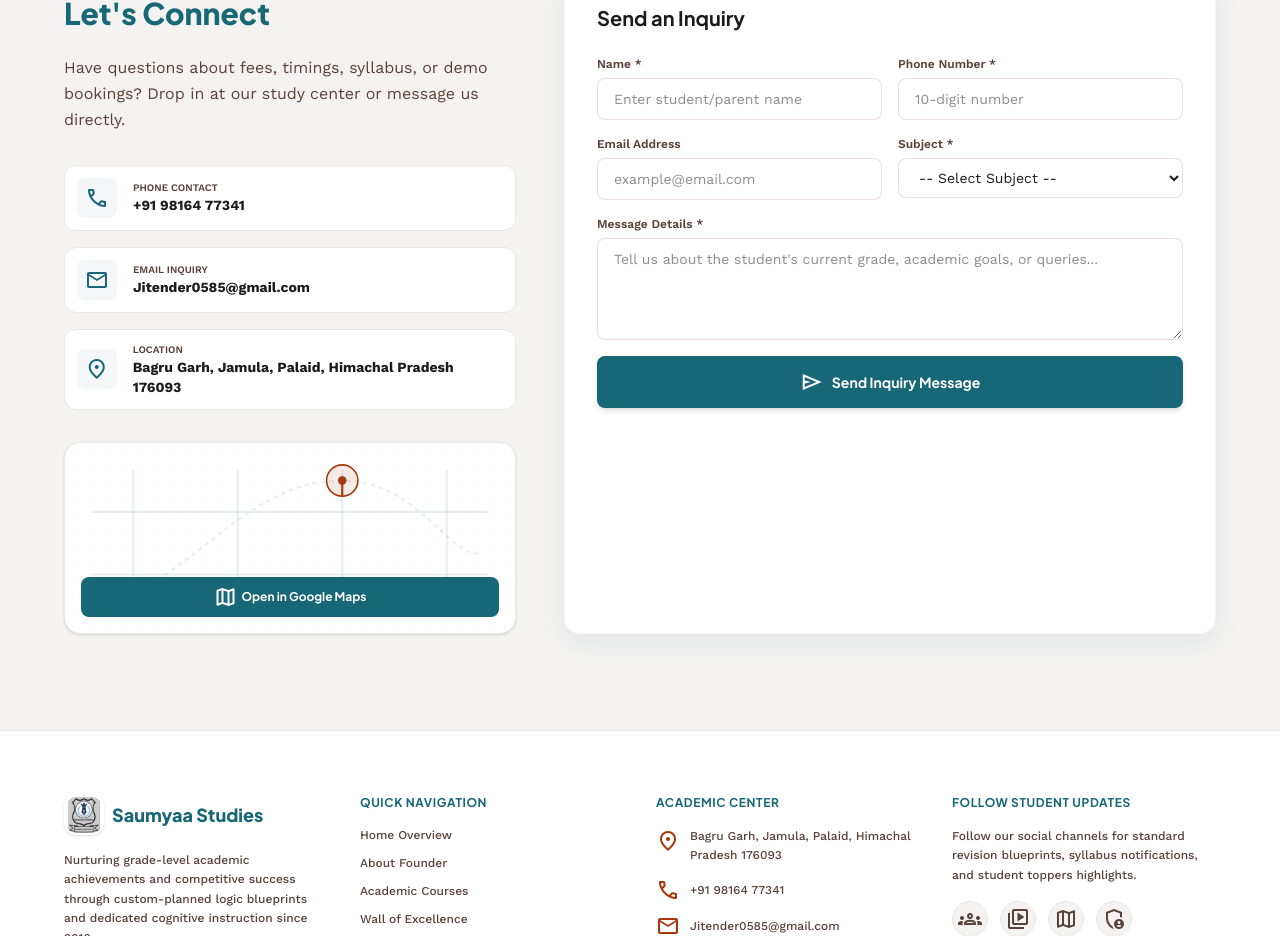
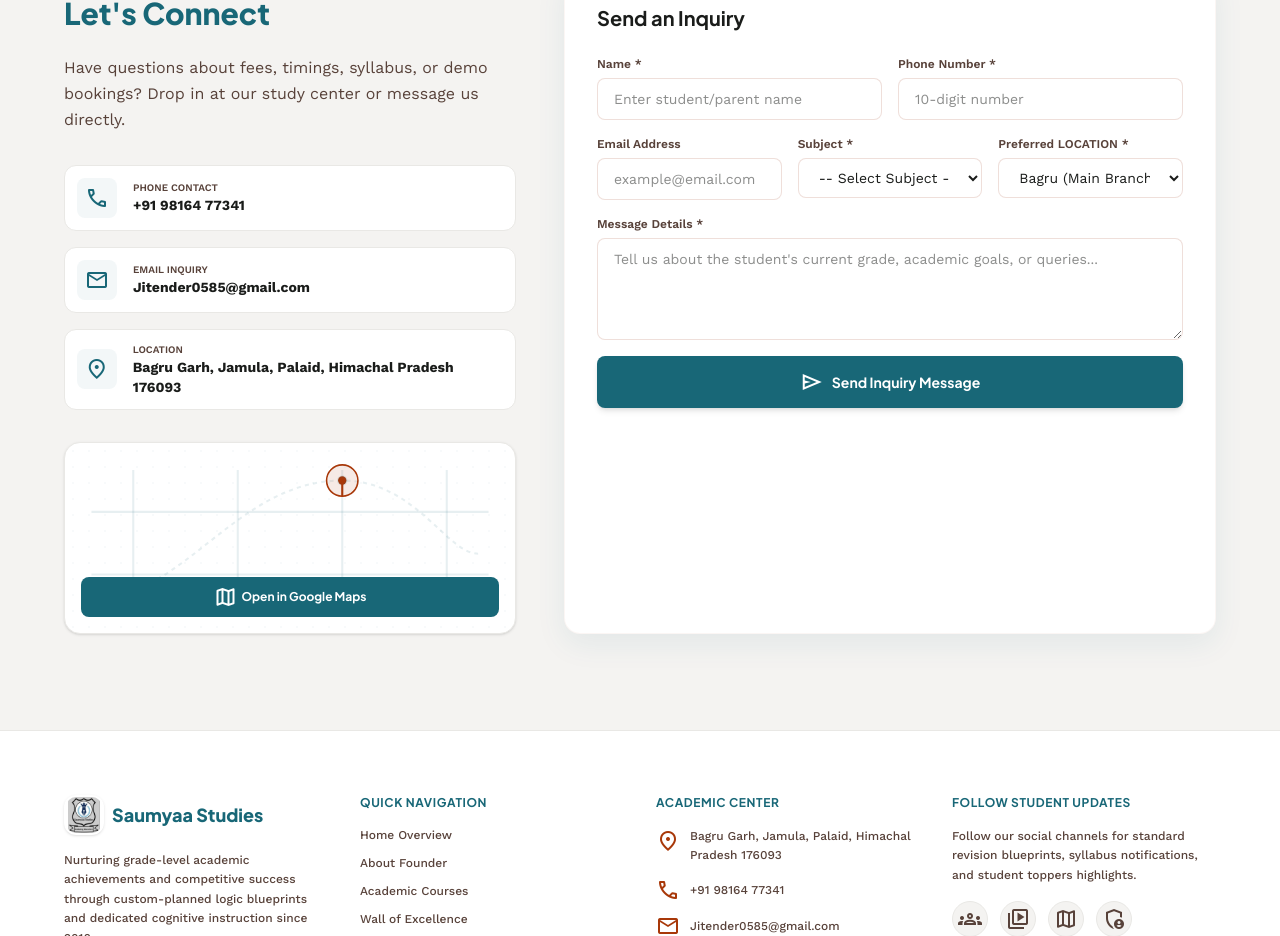
Before and after one commit to anujdhiman18/Samuyaaa, a React (Vite) app: page / in a window 1280 px wide. Shown: the part 7940-8876 px from the top of the page. Built offline with nearby package versions, Linux system fonts and the light colour scheme; no server answers; the database is empty.

Commit message:
feat: add Preferred LOCATION to Send an Inquiry form and update option text to Bagru (Main Branch) and Daroh (Child Branch)

```diff
--- a/src/components/BookingModel.jsx
+++ b/src/components/BookingModel.jsx
@@ -109,14 +109,12 @@ export default function BookingModal({ open, prefilledProgram, onClose }) {
     <div className="fixed inset-0 z-50 flex items-center justify-center" role="dialog" aria-modal="true">
       <div
         onClick={onClose}
-        className={`absolute inset-0 bg-inverse-surface/40 backdrop-blur-sm transition-opacity duration-300 ${
-          animateIn ? 'opacity-100' : 'opacity-0'
+        className={`absolute inset-0 bg-inverse-surface/40 backdrop-blur-sm transition-opacity duration-300 ${animateIn ? 'opacity-100' : 'opacity-0'
           }`}
       />
 
       <div
-        className={`bg-white w-full max-w-lg mx-gutter rounded-2xl overflow-hidden shadow-2xl border border-outline-variant/10 relative transform transition-all duration-300 ease-out z-10 ${
-          animateIn ? 'scale-100 opacity-100' : 'scale-95 opacity-0'
+        className={`bg-white w-full max-w-lg mx-gutter rounded-2xl overflow-hidden shadow-2xl border border-outline-variant/10 relative transform transition-all duration-300 ease-out z-10 ${animateIn ? 'scale-100 opacity-100' : 'scale-95 opacity-0'
           }`}
       >
         <div className="bg-surface-container-low px-6 py-4 border-b border-surface-container flex items-center justify-between">
@@ -193,7 +191,7 @@ export default function BookingModal({ open, prefilledProgram, onClose }) {
               </div>
               <div className="flex flex-col gap-1">
                 <label className="text-[11px] font-semibold text-on-surface-variant" htmlFor="preferred-branch">
-                  Preferred Location *
+                  Preferred LOCATION *
                 </label>
                 <select
                   id="preferred-branch"
@@ -202,8 +200,8 @@ export default function BookingModal({ open, prefilledProgram, onClose }) {
                   onChange={(e) => updateField('branch', e.target.value)}
                   className="w-full px-3 py-2 rounded-lg border border-outline-variant/50 focus:border-secondary focus:ring-1 focus:ring-secondary/30 text-sm font-body bg-white"
                 >
-                  <option value="Bagru">Bagru (Main Location)</option>
-                  <option value="Daroh">Daroh (Child Location)</option>
+                  <option value="Bagru">Bagru (Main Branch)</option>
+                  <option value="Daroh">Daroh (Child Branch)</option>
                 </select>
               </div>
             </div>
@@ -311,8 +309,7 @@ export default function BookingModal({ open, prefilledProgram, onClose }) {
                       key={d.label}
                       type="button"
                       onClick={() => setSelectedDate(d.label)}
-                      className={`date-btn border rounded-lg py-2 flex flex-col items-center justify-center transition-all hover:border-secondary hover:bg-surface-container-low ${
-                        selectedDate === d.label
+                      className={`date-btn border rounded-lg py-2 flex flex-col items-center justify-center transition-all hover:border-secondary hover:bg-surface-container-low ${selectedDate === d.label
                         ? 'border-primary bg-primary-fixed ring-1 ring-primary/20'
                         : 'border-outline-variant/60'
                         }`}
@@ -333,8 +330,7 @@ export default function BookingModal({ open, prefilledProgram, onClose }) {
                       key={slot}
                       type="button"
                       onClick={() => setSelectedTime(slot)}
-                      className={`time-btn border py-2.5 rounded-lg text-xs font-semibold transition-all ${
-                        selectedTime === slot
+                      className={`time-btn border py-2.5 rounded-lg text-xs font-semibold transition-all ${selectedTime === slot
                         ? 'border-primary bg-primary-fixed ring-1 ring-primary/20'
                         : 'border-outline-variant/60 hover:border-secondary'
                         }`}
--- a/src/components/Content.jsx
+++ b/src/components/Content.jsx
@@ -201,7 +201,7 @@ export default function Contact() {
                 </div>
               </div>
 
-              <div className="grid grid-cols-1 sm:grid-cols-2 gap-4">
+              <div className="grid grid-cols-1 sm:grid-cols-3 gap-4">
                 <div className="flex flex-col gap-1.5">
                   <label htmlFor="contact-email" className="font-body text-xs font-semibold text-on-surface-variant">
                     Email Address
@@ -233,6 +233,21 @@ export default function Contact() {
                     <option value="Demo Class Request">Demo Class Booking</option>
                     <option value="Fee Structure">Fee Structure Inquiry</option>
                     <option value="Counseling">Career &amp; Academic Counseling</option>
+                  </select>
+                </div>
+                <div className="flex flex-col gap-1.5">
+                  <label htmlFor="contact-branch" className="font-body text-xs font-semibold text-on-surface-variant">
+                    Preferred LOCATION *
+                  </label>
+                  <select
+                    id="contact-branch"
+                    required
+                    value={form.branch || 'Bagru'}
+                    onChange={(e) => updateField('branch', e.target.value)}
+                    className="w-full px-4 py-2.5 rounded-lg border border-outline-variant/50 focus:border-secondary focus:ring-1 focus:ring-secondary/30 bg-white font-body text-sm text-on-surface cursor-pointer transition-all"
+                  >
+                    <option value="Bagru">Bagru (Main Branch)</option>
+                    <option value="Daroh">Daroh (Child Branch)</option>
                   </select>
                 </div>
               </div>
--- a/src/pages/admin/FacultyManagement.jsx
+++ b/src/pages/admin/FacultyManagement.jsx
@@ -1491,14 +1491,14 @@ export default function FacultyManagement() {
               </div>
 
               <div>
-                <label className="font-bold text-secondary block mb-1">Preferred Location *</label>
+                <label className="font-bold text-secondary block mb-1">Preferred LOCATION *</label>
                 <select
                   value={form.branch || 'Bagru'}
                   onChange={(e) => setForm({ ...form, branch: e.target.value })}
                   className="w-full px-3 py-2 rounded-xl border border-outline-variant/30 text-xs font-bold text-secondary focus:outline-none focus:border-primary bg-white"
                 >
-                  <option value="Bagru">Bagru (Main Location)</option>
-                  <option value="Daroh">Daroh (Child Location)</option>
+                  <option value="Bagru">Bagru (Main Branch)</option>
+                  <option value="Daroh">Daroh (Child Branch)</option>
                 </select>
               </div>
 
--- a/src/pages/admin/StudentDetail.jsx
+++ b/src/pages/admin/StudentDetail.jsx
@@ -63,7 +63,7 @@ export default function StudentDetail() {
 
   const [studentMarks, setStudentMarks] = useState([]);
 
-  const addToast = useToast()?.addToast || (() => {});
+  const addToast = useToast()?.addToast || (() => { });
 
   useEffect(() => {
     fetchStudentData();
@@ -84,7 +84,7 @@ export default function StudentDetail() {
           if (marksRes && marksRes.marks) {
             setStudentMarks(marksRes.marks);
           }
-        } catch (mErr) {}
+        } catch (mErr) { }
         setAmountPaid(s.monthlyFee || 2500);
         setEditForm({
           fullName: s.fullName || '',
@@ -349,11 +349,10 @@ export default function StudentDetail() {
           {/* Suspend Student */}
           <button
             onClick={handleToggleSuspend}
-            className={`px-3.5 py-2 rounded-xl text-xs font-headings font-bold transition-colors flex items-center gap-1.5 shadow-sm ${
-              student.status === 'Suspended'
+            className={`px-3.5 py-2 rounded-xl text-xs font-headings font-bold transition-colors flex items-center gap-1.5 shadow-sm ${student.status === 'Suspended'
                 ? 'bg-emerald-100 text-emerald-800 hover:bg-emerald-200'
                 : 'bg-amber-100 text-amber-800 hover:bg-amber-200'
-            }`}
+              }`}
           >
             <span className="material-symbols-outlined text-[18px]">
               {student.status === 'Suspended' ? 'block' : 'warning'}
@@ -477,9 +476,8 @@ export default function StudentDetail() {
               <div className="flex justify-between items-center text-xs">
                 <span className="font-bold text-on-surface-variant">Fee Status</span>
                 <span
-                  className={`px-2.5 py-0.5 rounded-full text-[11px] font-bold ${
-                    isPaid ? 'bg-emerald-100 text-emerald-800' : 'bg-rose-100 text-rose-800'
-                  }`}
+                  className={`px-2.5 py-0.5 rounded-full text-[11px] font-bold ${isPaid ? 'bg-emerald-100 text-emerald-800' : 'bg-rose-100 text-rose-800'
+                    }`}
                 >
                   {isPaid ? '🟢 Fees Paid' : '🔴 Payment Pending'}
                 </span>
@@ -674,14 +672,14 @@ export default function StudentDetail() {
               </select>
             </div>
             <div>
-              <label className="block text-xs font-bold text-secondary mb-1">Preferred Location *</label>
+              <label className="block text-xs font-bold text-secondary mb-1">Preferred LOCATION *</label>
               <select
                 value={editForm.branch || 'Bagru'}
                 onChange={(e) => setEditForm({ ...editForm, branch: e.target.value })}
                 className="w-full px-3.5 py-2 rounded-xl border border-outline-variant/30 text-xs font-bold text-secondary focus:outline-none bg-white"
               >
-                <option value="Bagru">Bagru (Main Location)</option>
-                <option value="Daroh">Daroh (Child Location)</option>
+                <option value="Bagru">Bagru (Main Branch)</option>
+                <option value="Daroh">Daroh (Child Branch)</option>
               </select>
             </div>
             <div>
--- a/src/pages/admin/StudentManagement.jsx
+++ b/src/pages/admin/StudentManagement.jsx
@@ -737,8 +737,7 @@ export default function StudentManagement() {
                     return (
                       <tr
                         key={studentId}
-                        className={`hover:bg-surface-container-lowest transition-colors ${
-                          isSelected ? 'bg-primary/5' : ''
+                        className={`hover:bg-surface-container-lowest transition-colors ${isSelected ? 'bg-primary/5' : ''
                           }`}
                       >
                         <td className="py-3 px-4 text-center">
@@ -787,8 +786,7 @@ export default function StudentManagement() {
                           </span>
                         </td>
                         <td className="py-3 px-4 whitespace-nowrap">
-                          <span className={`px-2 py-0.5 rounded-md font-bold text-[11px] ${
-                            (s.branch || 'Bagru') === 'Daroh'
+                          <span className={`px-2 py-0.5 rounded-md font-bold text-[11px] ${(s.branch || 'Bagru') === 'Daroh'
                               ? 'bg-teal-100 text-teal-800 border border-teal-200'
                               : 'bg-purple-100 text-purple-800 border border-purple-200'
                             }`}>
@@ -879,8 +877,7 @@ export default function StudentManagement() {
                   <button
                     key={page}
                     onClick={() => setCurrentPage(page)}
-                    className={`w-8 h-8 rounded-lg text-xs font-bold transition-colors ${
-                      currentPage === page
+                    className={`w-8 h-8 rounded-lg text-xs font-bold transition-colors ${currentPage === page
                         ? 'bg-primary text-white'
                         : 'hover:bg-surface-container text-secondary'
                       }`}
@@ -981,14 +978,14 @@ export default function StudentManagement() {
             </div>
 
             <div>
-              <label className="block text-xs font-bold text-secondary mb-1">Preferred Location *</label>
+              <label className="block text-xs font-bold text-secondary mb-1">Preferred LOCATION *</label>
               <select
                 value={form.branch || 'Bagru'}
                 onChange={(e) => setForm({ ...form, branch: e.target.value })}
                 className="w-full px-3.5 py-2 rounded-xl border border-outline-variant/30 text-xs focus:outline-none focus:border-primary font-bold bg-white"
               >
-                <option value="Bagru">Bagru (Main Location)</option>
-                <option value="Daroh">Daroh (Child Location)</option>
+                <option value="Bagru">Bagru (Main Branch)</option>
+                <option value="Daroh">Daroh (Child Branch)</option>
               </select>
             </div>
 
@@ -1152,8 +1149,7 @@ export default function StudentManagement() {
                       </p>
                     </div>
                     <span
-                      className={`px-2 py-0.5 rounded-full text-[10px] font-bold ${
-                        req.status === 'Pending'
+                      className={`px-2 py-0.5 rounded-full text-[10px] font-bold ${req.status === 'Pending'
                           ? 'bg-amber-100 text-amber-700'
                           : req.status === 'Approved'
                             ? 'bg-emerald-100 text-emerald-700'
```
Lines whose indentation alone changed are shown as unchanged.
